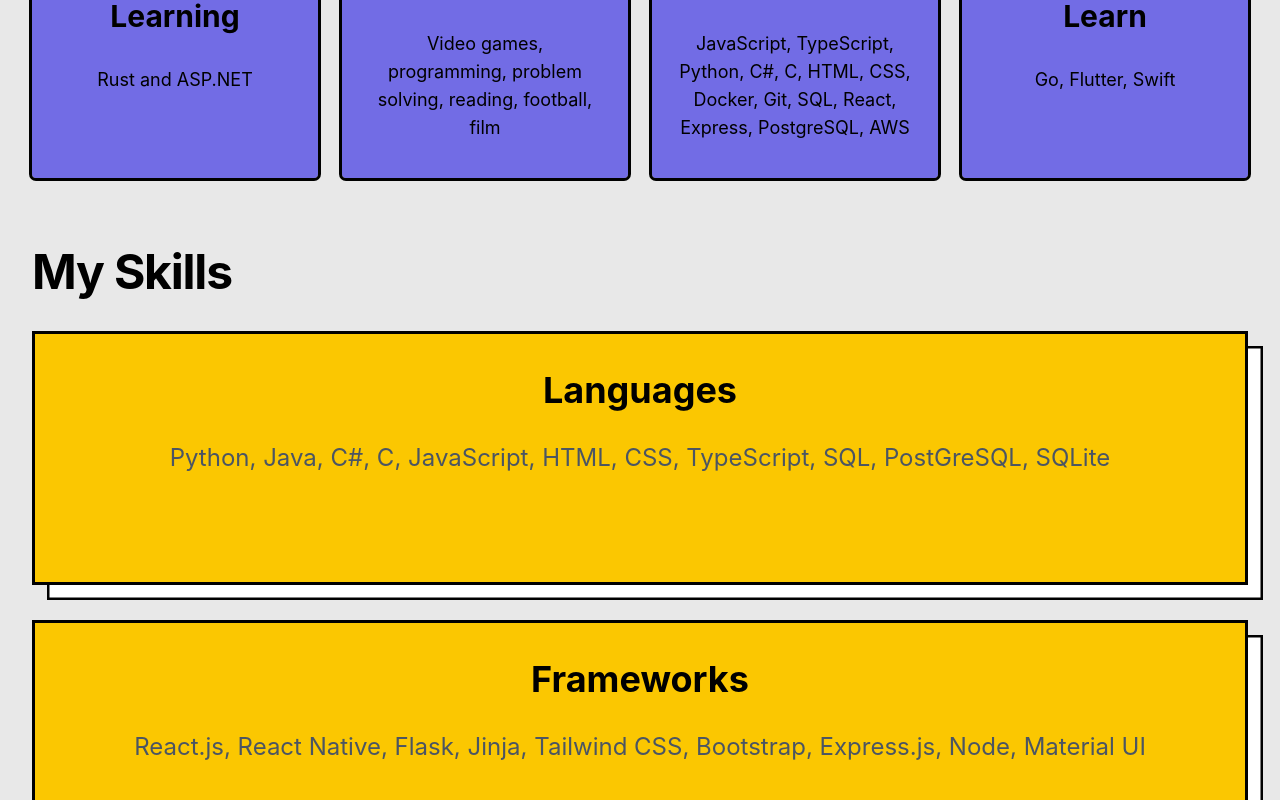
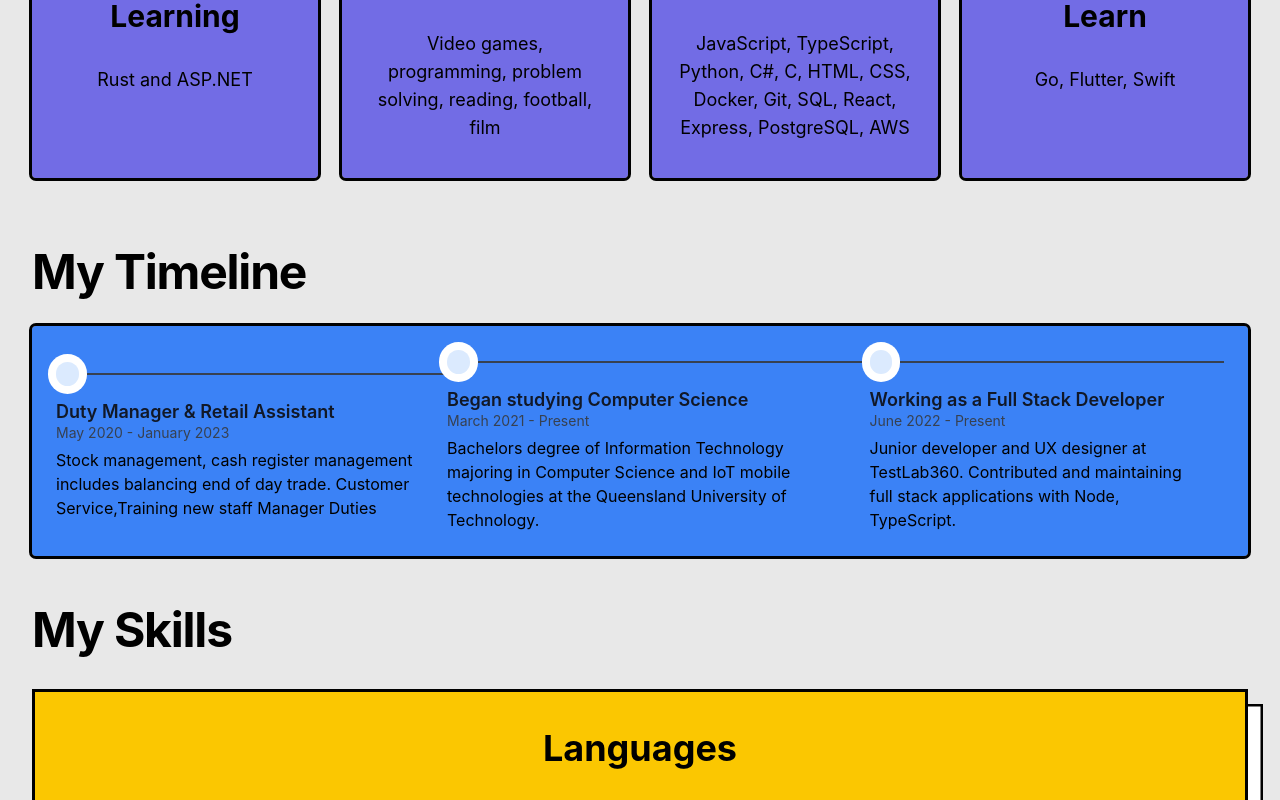
Before and after one commit to BenSimmers/personal-website, a React (Vite) app: page / in a window 1280 px wide. Shown: the part 1312-2112 px from the top of the page. Built offline with nearby package versions, Linux system fonts and the light colour scheme.

Commit message:
added timeline

```diff
--- a/package.json
+++ b/package.json
@@ -11,6 +11,7 @@
     "deploy": "gh-pages -d dist"
   },
   "dependencies": {
+    "@heroicons/react": "^1.0.5",
     "react": "^18.2.0",
     "react-dom": "^18.2.0",
     "react-router-dom": "^6.6.1",
--- a/src/App.tsx
+++ b/src/App.tsx
@@ -3,6 +3,7 @@ import "./App.css";
 import AboutMe from "./components/AboutMe";
 import ContactMe from "./components/ContactMe";
 import Skills from "./components/Skills";
+import TimeLine from "./components/TimeLine";
 
 import { TypeAnimation } from "react-type-animation";
 
@@ -69,6 +70,11 @@ function App() {
         <div style={{ marginBottom: "50px" }}></div>
           <AboutMe />
         </div>
+        <div className="TimeLine">
+        <div style={{ marginBottom: "50px" }}></div>
+
+          <TimeLine />
+        </div>
         <div className="Skills">
         <div style={{ marginBottom: "50px" }}></div>
           <Skills />
--- a/src/components/AboutMe.tsx
+++ b/src/components/AboutMe.tsx
@@ -20,7 +20,7 @@ const introduction = "I'm a full-stack web developer from Brisbane, Australia wi
 
 export default function AboutMe() {
   return (
-    <div>
+    <div className="">
       <h2 className="text-3xl font-bold tracking-tight text-white-900 sm:text-5xl">About Me</h2>
       <p className="mt-4 text-lg text-black rounded outline outline-[3px] p-3 bg-white outline-black ">
         <div style={{paddingTop: "10px"}}/>
--- /dev/null
+++ b/src/components/AcademicTranscript.tsx
@@ -0,0 +1,10 @@
+import React from "react";
+
+
+export default function AcademicTranscript() {
+  return (
+    <div>
+      <h1>Academic Transcript</h1>
+    </div>
+  );
+}
--- /dev/null
+++ b/src/components/TimeLine.tsx
@@ -0,0 +1,51 @@
+import React from "react";
+
+//import book icon from heroicons
+import { BookOpenIcon } from "@heroicons/react/outline";
+
+export default function TimeLine() {
+
+  const timeLineItems = [
+    {
+      title: "Duty Manager & Retail Assistant",
+      date: "May 2020 - January 2023",
+      content: "Stock management, cash register management includes balancing end of day trade. Customer Service,Training new staff Manager Duties",
+    },
+    {
+      title: "Began studying Computer Science",
+      date: "March 2021 - Present",
+      content: "Bachelors degree of Information Technology majoring in Computer Science and IoT mobile technologies at the Queensland University of Technology."
+    },
+    {
+      title: "Working as a Full Stack Developer",
+      date: "June 2022 - Present",
+      content: "Junior developer and UX designer at TestLab360. Contributed and maintaining full stack applications with Node, TypeScript."
+
+    },
+  ];
+
+
+  return(
+    <div>
+
+    <h2 className="text-3xl font-bold tracking-tight text-white-900 sm:text-5xl">My Timeline</h2>
+    <div style={{paddingTop: 30}}/>
+      <ol className="items-center sm:flex outline p-6 rounded shadow bg-blue-500">
+        {timeLineItems.map((item, index) => (
+          <li className="relative mb-6 sm:mb-0">
+            <div className="flex items-center">
+              <div className="z-10 flex items-center justify-center w-6 h-6 bg-blue-100 rounded-full ring-0 ring-white sm:ring-8">
+              </div>
+              <div className="hidden sm:flex w-full h-0.5 bg-gray-700"></div>
+            </div>
+            <div className="mt-3 sm:pr-8">
+              <h3 className="text-lg font-semibold text-gray-900">{item.title}</h3>
+              <time className="block mb-2 text-sm font-normal leading-none text-gray-700">{item.date}</time>
+              <p className="text-base font-normal text-black">{item.content}</p>
+            </div>
+          </li>
+        ))}
+      </ol>
+    </div>
+  )
+}
--- a/src/index.css
+++ b/src/index.css
@@ -117,8 +117,3 @@ button:active {
   align-items: center;
 
  }
-
- .title-card:hover {
-  -webkit-box-shadow: -12px 12px 2px -1px rgba(0, 0, 0);
-          box-shadow: -12px 12px 2px -1px rgba(0, 0, 0);
- }
```
Also changed, not shown: 1 other file (tests, documents, lock files or other folders).
